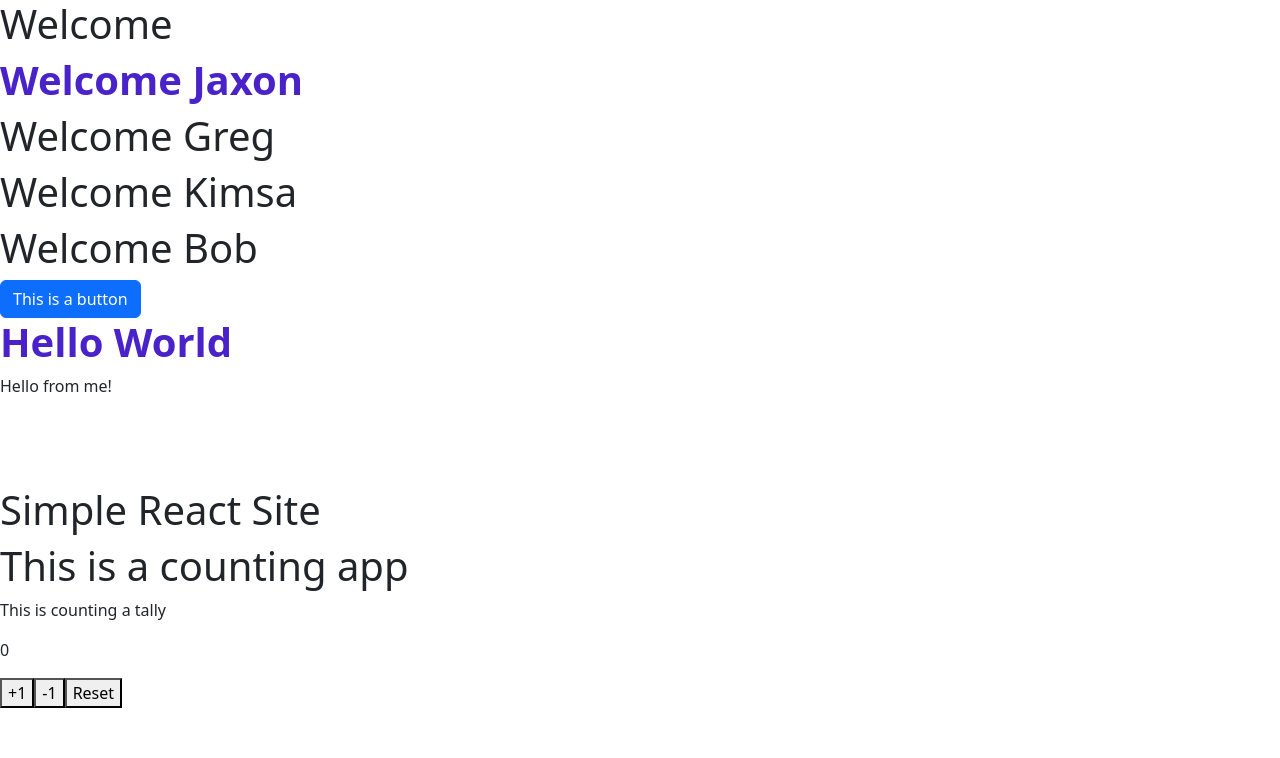
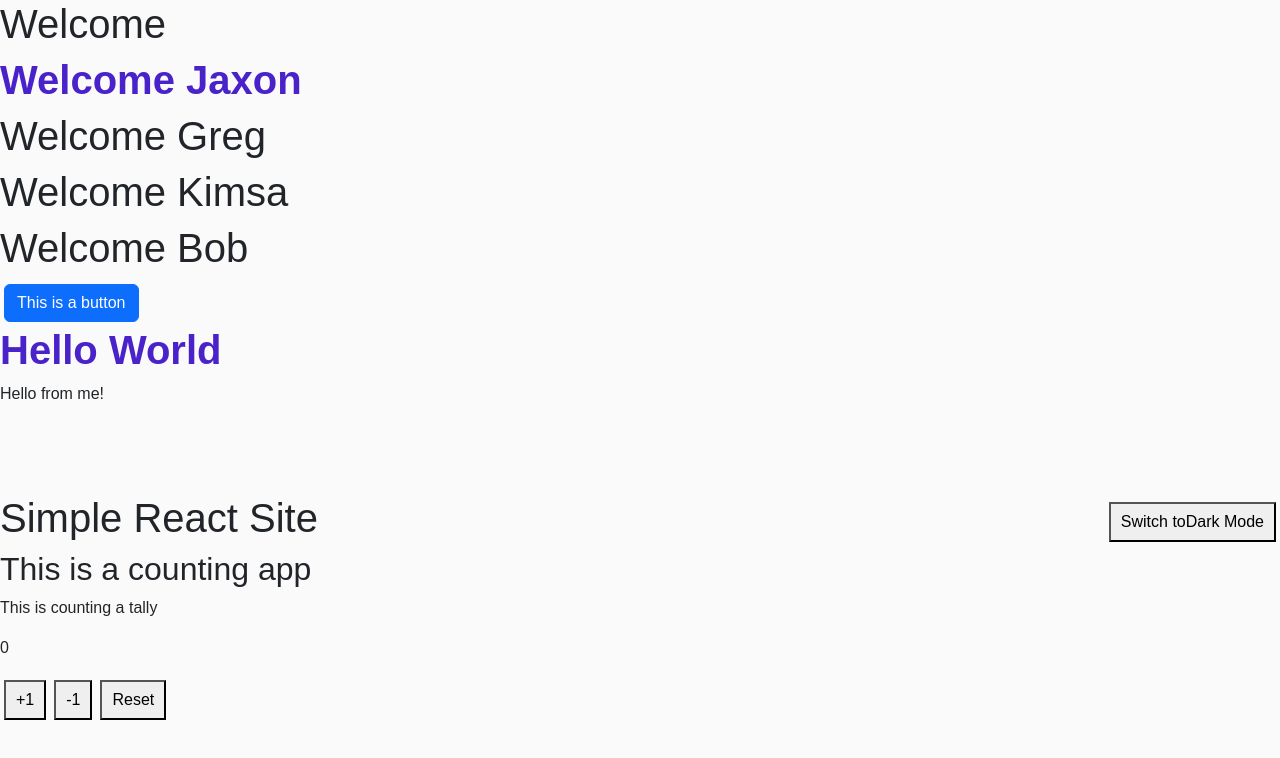
Before and after one commit to DorsaH/React-Basics-refresher, a React (Create React App) app: page / in a window 1280 px wide. Shown: the top 758 px of the page. Built offline with nearby package versions, Linux system fonts and the light colour scheme.

Commit message:
added dark mode: added new state in app.js and put the properties for its child component Counter, added button to header component, defined dark class in styles.

```diff
--- a/src/App.js
+++ b/src/App.js
@@ -1,9 +1,12 @@
+import { useState } from "react";
 import Button from "react-bootstrap/Button";
 import Counter from "./Components/Counter";
 import Header from "./Components/Header";
 import Example from "./Example";
 import "./styles.css";
 function App() {
+  const [isDark, setIsDark] = useState (false);
+
   return (
     //this is just the default app that was created. we want to add our own components now
     ////////////////////////////////////////////
@@ -42,10 +45,18 @@ function App() {
     <br />
     <br />
 
+    <div className = {isDark? "dark":""}>
+    <Header
+      title="Simple React Site"
+      isDark = {isDark}
+      onToggle = {()=> setIsDark(!isDark)}
+    />
 
-    <Header title="Simple React Site" />
-    <h1>This is a counting app</h1>
+    <main>
+    <h2>This is a counting app</h2>
     <Counter counterName = "a tally"/>
+    </main>
+    </div>
     </>
   );
 }
--- a/src/Components/Header.js
+++ b/src/Components/Header.js
@@ -1,7 +1,10 @@
-function Header({title}){
+function Header({title, isDark, onToggle}){
     return(
         <header>
             <h1>{title}</h1>
+            <button onClick={onToggle}>
+                Switch to{isDark ? "light" : "Dark"} Mode
+            </button>
         </header>
     );
 }
--- a/src/styles.css
+++ b/src/styles.css
@@ -2,3 +2,26 @@
     color: rgb(73, 34, 201);
     font-weight: 800;
 }
+
+.dark {
+    background-color: #222;
+    color: #eee;
+
+}
+
+body {
+    font-family: Arial, sans-serif;
+    background-color: #fafafa;
+}
+
+header {
+    display: flex;
+    justify-content: space-between;
+    align-items: center;
+}
+
+button {
+    margin: 4px;
+    padding: 6px 10px;
+    cursor: pointer;
+}
```
